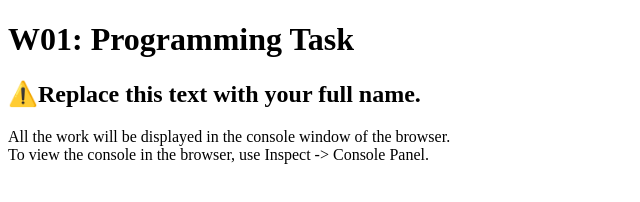
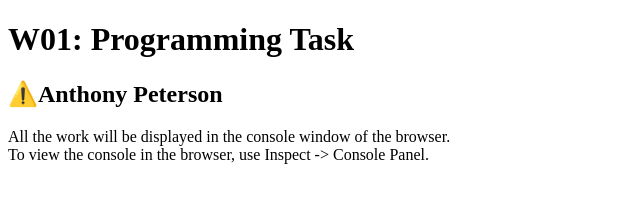
Before and after one commit to MYST-Drakonoid/cse121b, a plain HTML site: page w01-task.html in a window 1280 px wide. Shown: the whole page, without its empty margins (0-640 px from the left). Drawn offline with Linux system fonts and the light colour scheme.

Commit message:
git commit -m

```diff
--- a/w01-task.html
+++ b/w01-task.html
@@ -9,7 +9,7 @@
 
 <body>
   <h1>W01: Programming Task</h1>
-  <h2>⚠️Replace this text with your full name.</h2>
+  <h2>⚠️Anthony Peterson</h2>
   <p>All the work will be displayed in the console window of the browser.
     <br>To view the console in the browser, use Inspect -> Console Panel.
   </p>
```
